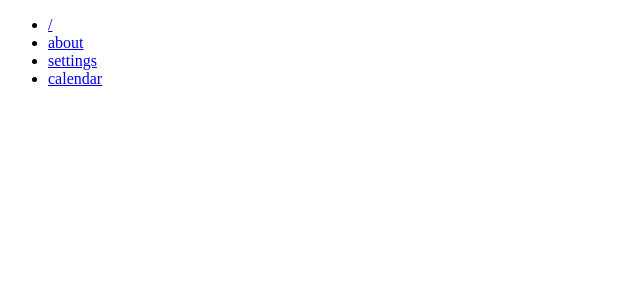
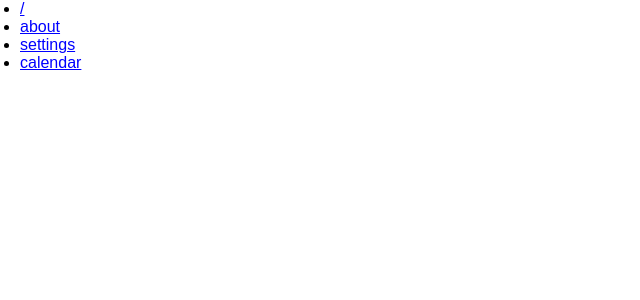
Before and after one commit to gr3yknigh1/ycalendar, a React app: page / in a window 1280 px wide. Shown: the top 300 px of the page, without its empty margins (0-640 px from the left). Built offline with nearby package versions, Linux system fonts and the light colour scheme.

Commit message:
Add css to index

```diff
--- /dev/null
+++ b/src/index.css
@@ -0,0 +1,24 @@
+:root {
+  font-family: sans-serif;
+  font-size: 16px;
+  display: block;
+}
+
+* {
+  margin: 0px;
+  padding: 0px;
+  border: none;
+
+  color: black;
+  background-color: white;
+}
+
+.link {
+  color: blue;
+  text-decoration: underline;
+  cursor: pointer;
+}
+
+ul, ol {
+  padding-left: 20px;
+}
--- a/src/index.tsx
+++ b/src/index.tsx
@@ -1,3 +1,4 @@
+import './index.css';
 import React, { StrictMode } from 'react';
 import { createRoot } from 'react-dom/client';
 
```
